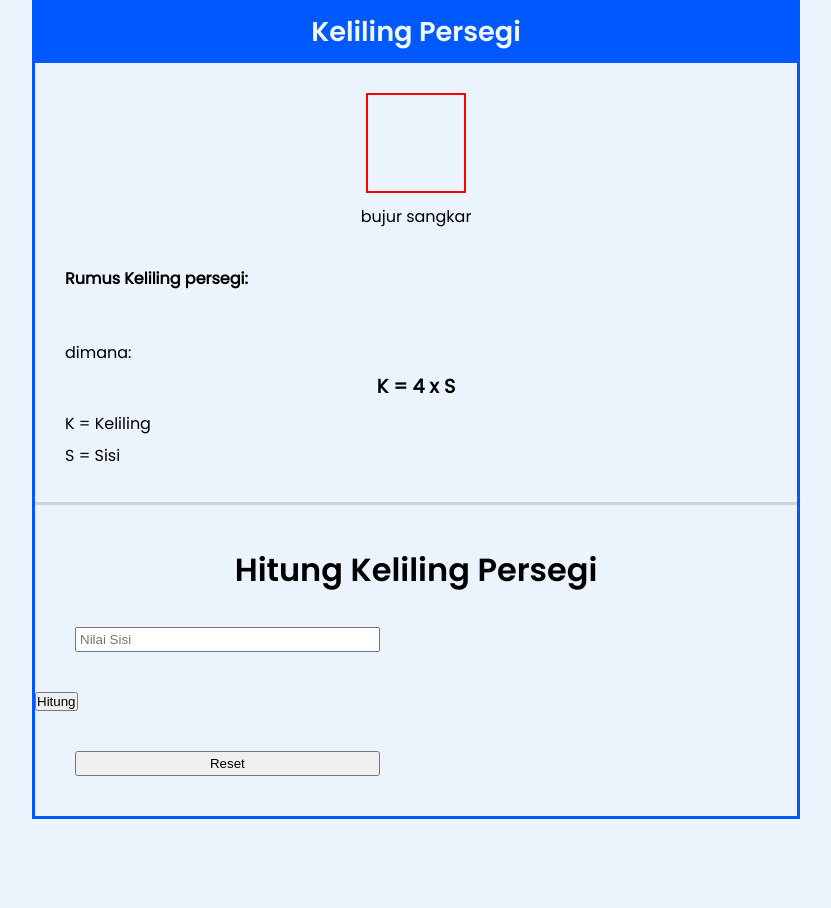
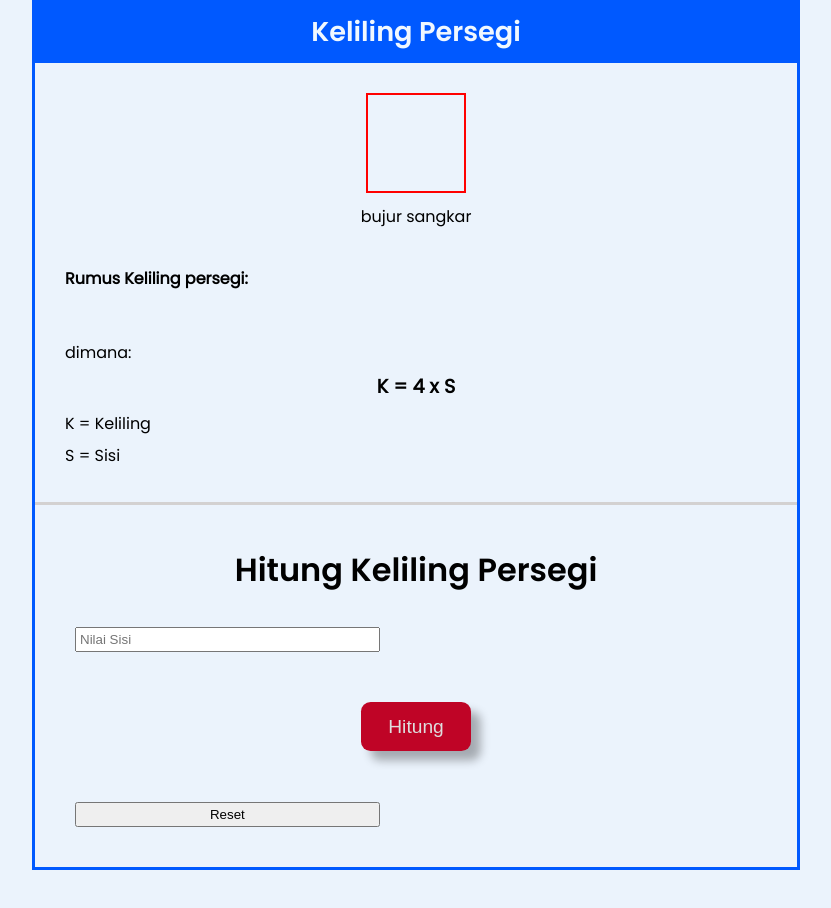
Before and after one commit to Alphby48/Calculator-Square, a plain HTML site: page index.html in a window 1280 px wide. Shown: the part 1274-2182 px from the top of the page, without its empty margins (224-1055 px from the left). Before the commit the page ends 2143 px from the top, so only its background shows below. Drawn offline with Linux system fonts and the light colour scheme.

Commit message:
perubahan

```diff
--- a/index.html
+++ b/index.html
@@ -21,12 +21,12 @@
         </p>
       </div>
       <div class="button-click">
-        <button>Luas Persegi</button>
-        <button>Keliling Persegi</button>
+        <a href="#luas"><button>Luas persegi</button></a>
+        <a href="#keliling"><button>Keliling Persegi</button></a>
       </div>
     </main>
     <section>
-      <div class="luas">
+      <div class="luas"  id="luas">
         <div class="header-luas">
           <h2>Luas Persegi</h2>
         </div>
@@ -86,7 +86,7 @@
     </section>
 
     <section>
-      <div class="keliling">
+      <div class="keliling"  id="keliling">
         <div class="header-keliling">
           <h2>Keliling Persegi</h2>
         </div>
--- a/style.css
+++ b/style.css
@@ -18,6 +18,7 @@
 }
 html {
   overflow-x: hidden;
+  scroll-behavior: smooth;
 }
 body {
   font-family: "poppins";
@@ -78,9 +79,11 @@ main .button-click button {
   box-shadow: rgb(0 0 0 / 5%) 0 0 8px;
   letter-spacing: 1.5px;
   text-transform: uppercase;
+
   font-size: 15px;
   transition: all 0.5s ease;
 }
+
 main .button-click button:hover {
   letter-spacing: 3px;
   background-color: rgb(0, 89, 255);
@@ -311,6 +314,43 @@ section .keliling .nilai-keliling input {
   position: relative;
   margin: 40px;
 }
+section .keliling .nilai-keliling .btn-hitung {
+  position: relative;
+  font-size: 1.2em;
+  padding: 0.7em 1.4em;
+  background-color: #bf0426;
+  text-decoration: none;
+  border: none;
+  border-radius: 0.5em;
+  color: #dedede;
+  box-shadow: 0.5em 0.5em 0.5em rgba(0, 0, 0, 0.3);
+}
+section .keliling .nilai-keliling .btn-hitung::before {
+  position: absolute;
+  content: "";
+  height: 0;
+  width: 0;
+  top: 0;
+  left: 0;
+  background: linear-gradient(
+    135deg,
+    rgb(240, 248, 254) 0%,
+    rgb(240, 248, 254) 50%,
+    rgba(150, 4, 31, 1) 50%,
+    rgba(191, 4, 38, 1) 60%
+  );
+  border-radius: 0 0 0.5em 0;
+  box-shadow: 0.2em 0.2em 0.2em rgba(0, 0, 0, 0.3);
+  transition: 0.3s;
+}
+section .keliling .nilai-keliling .btn-hitung:hover::before {
+  width: 1.6em;
+  height: 1.6em;
+}
+section .keliling .nilai-keliling .btn-hitung:active {
+  box-shadow: 0.2em 0.2em 0.3em rgba(0, 0, 0, 0.3);
+  transform: translate(0.1em, 0.1em);
+}
 section .keliling .hasil-keliling {
   display: none;
   justify-content: left;
@@ -318,6 +358,12 @@ section .keliling .hasil-keliling {
   left: 15px;
   line-height: 2;
 }
+section .keliling .nilai-keliling .hitung {
+  justify-content: center;
+  align-items: center;
+  display: flex;
+  min-height: 70px;
+}
 #output-keliling {
   display: none;
 }
```
